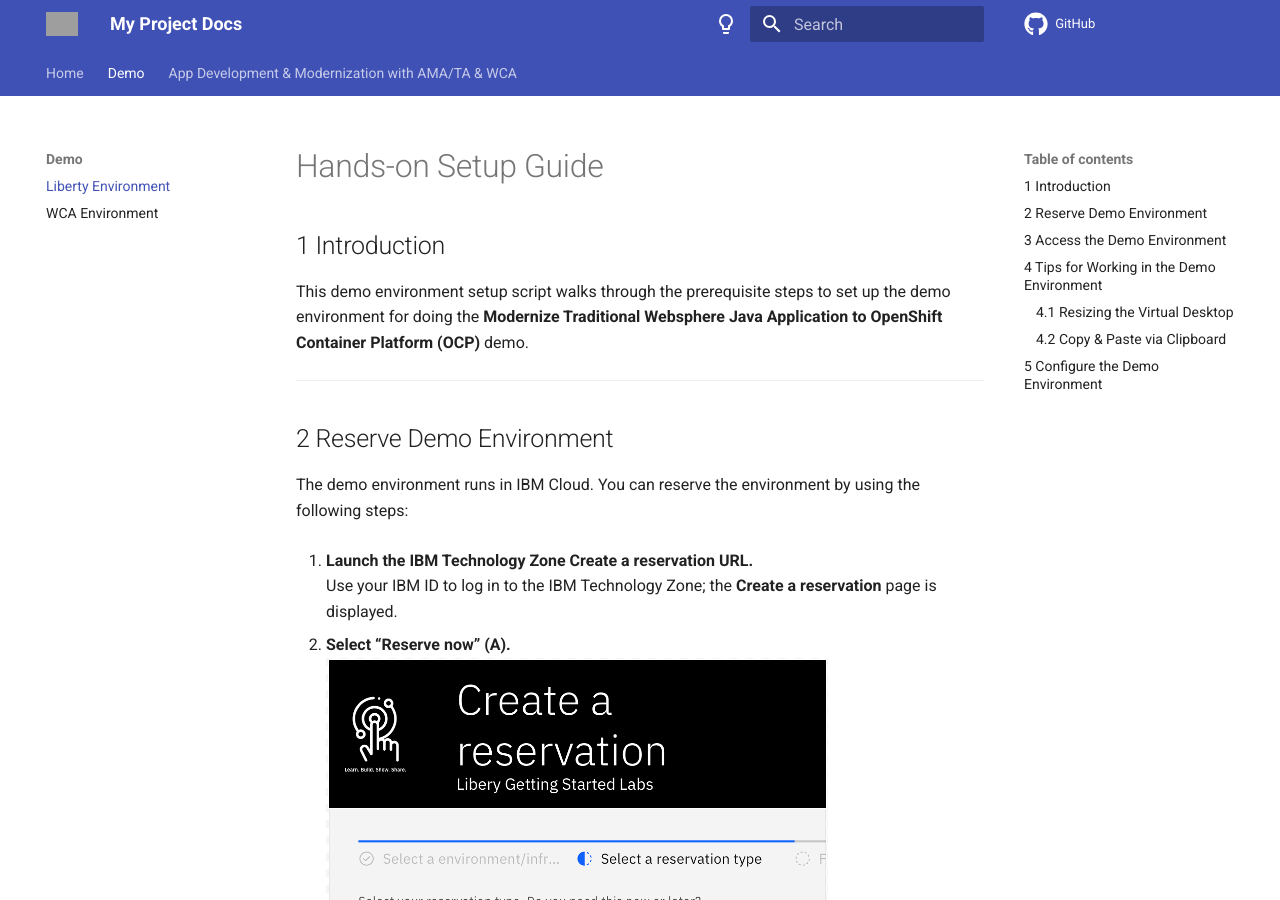
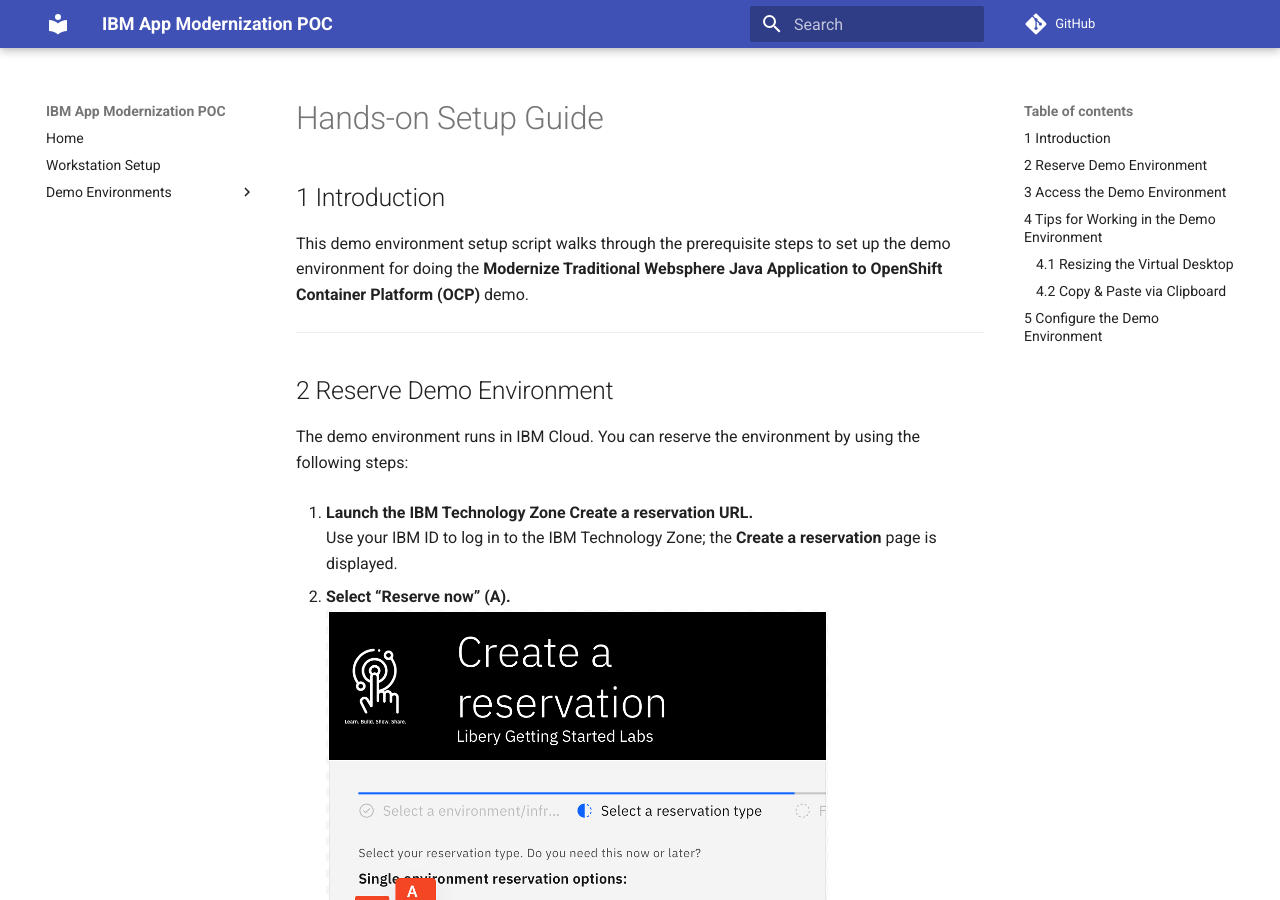
Before and after one commit to Client-Engineering-US-West/Application-Development, an MkDocs documentation site: the page built from docs/liberty-demo/liberty.md, in a window 1280 px wide and 900 px high. Built offline with MkDocs 1.6.1 and Material for MkDocs 9.7.7, drawn with Linux system fonts in a browser that asks for light colours; comment, search, counter and statistics services are not loaded; grey boxes are pictures that could not be loaded.

Commit message:
changes to structure

```diff
--- a/mkdocs.yml
+++ b/mkdocs.yml
@@ -1,65 +1,23 @@
-site_name: "My Project Docs"
-site_description: "High-level documentation for project demos"
-site_author: "Alejandro Palumbo"
-repo_url: https://github.com/Client-Engineering-US-West/Application-Development.git   # ← replace with your repo URL
-repo_name: GitHub
+site_name: IBM App Modernization POC
+site_author: Alejandro Palumbo
+repo_url: https://github.com/Client-Engineering-US-West/Application-Development.git
+
+theme:
+  name: material
 
 nav:
   - Home: index.md
-  - Demo:
+  - Workstation Setup: workstation-setup.md
+  - Demo Environments:
       - Liberty Environment: liberty-demo/index.md
       - WCA Environment: wca4j-demo/index.md
-  - App Development & Modernization with AMA/TA & WCA:          # ← parent label (clickable & collapsible)
-      - Lab 1 - Install AMA/TA:    labs/lab1-installmd
-      - Lab 2 - Scan Applications:  labs/lab2-scan.md
-      - Lab 3 - Explain:    labs/lab3-explain.md
-      - Lab 4 - Modernize:  labs/lab4-modernize.md
-      - Lab 5 - Upgrade Java: labs/lab5-upgrade-java.md
-      - Lab 6 - Unit Test:  labs/lab6-unit-test.md
-      - Lab 7 - Containerize: labs/lab7-containers.md
-      - Lab 8 - Deploy to OCP: labs/lab8-deploy.md
-theme:
-  name: material
-  language: en
-  logo: assets/images/logo.png      # ← optional, point to your logo
-  favicon: assets/images/favicon.ico  # ← optional, your favicon
-  palette:
-    - scheme: default
-      primary: indigo
-      accent: teal
-      toggle:
-        icon: material/lightbulb-outline
-        name: Switch to dark mode
-    - scheme: slate
-      primary: indigo
-      accent: teal
-      toggle:
-        icon: material/lightbulb
-        name: Switch to light mode
-  font:
-    text: Roboto
-    code: Roboto Mono
-  features:
-    - navigation.top         # show top-level nav on every page
-    - navigation.tabs        # render grouped nav as clickable tabs
-    - navigation.instant     # prefetch pages for instant loading
-    - content.code.copy      # add a “copy” button to all code blocks
-    - content.tabs.link      # make tab labels linkable
-    - content.footnotes      # nicer footnote rendering
-  icon:
-    repo: fontawesome/brands/github
-
-markdown_extensions:
-  - admonition
-  - attr_list
-  - def_list
-  - footnotes
-  - toc:
-      permalink: true
-  - pymdownx.superfences
-  - pymdownx.tabbed
-  - pymdownx.details
-  - pymdownx.emoji
-
-plugins:
-  - search
+  # Uncomment below when lab files exist:
+  # - App Development & Modernization with AMA/TA & WCA:
+  #     - Lab 1 - Install AMA/TA: labs/lab1-installmd
+  #     - Lab 2 - Scan Applications: labs/lab2-scan.md
+  #     - Lab 3 - Explain: labs/lab3-explain.md
+  #     - Lab 4 - Modernize: labs/lab4-modernize.md
+  #     - Lab 5 - Upgrade Java: labs/lab5-upgrade-java.md
+  #     - Lab 6 - Unit Test: labs/lab6-unit-test.md
+  #     - Lab 7 - Containerize: labs/lab7-containers.md
+  #     - Lab 8 - Deploy to OCP: labs/lab8-deploy.md
```
Also changed, not shown: docs/index.md (+50 -4 lines), docs/workstation-setup.md (added, +231 -0 lines), docs/liberty-demo/liberty.md (renamed from docs/liberty-demo/index.md), docs/wca4j-demo/wca4j.md (renamed from docs/wca4j-demo/index.md).
